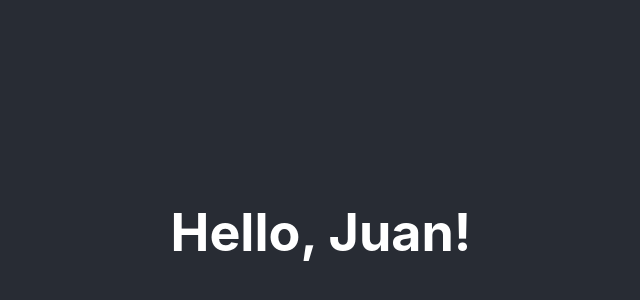
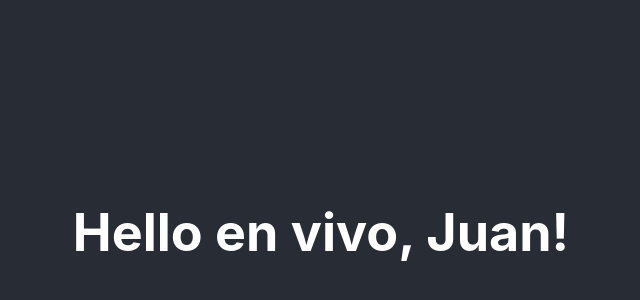
Before and after one commit to pfarinos/pro1, a React (Create React App) app: page / in a window 1280 px wide. Shown: the part 168-468 px from the top of the page, without its empty margins (319-959 px from the left). Built offline with nearby package versions, Linux system fonts and the light colour scheme.

Commit message:
resubiendo todo

```diff
--- a/data.json
+++ /dev/null
@@ -1,3 +0,0 @@
-{
-    "name": "Juan"
-}
--- a/src/App.js
+++ b/src/App.js
@@ -25,7 +25,7 @@ function App() {
   return (
     <div className="App">
       <header className="App-header">
-        <h1>Hello, {data.name}!</h1>
+        <h1>Hello en vivo, {data.name}!</h1>
       </header>
     </div>
   );
--- a/src/data.json
+++ /dev/null
@@ -1,3 +0,0 @@
-{
-    "name": "Juan"
-}
```
